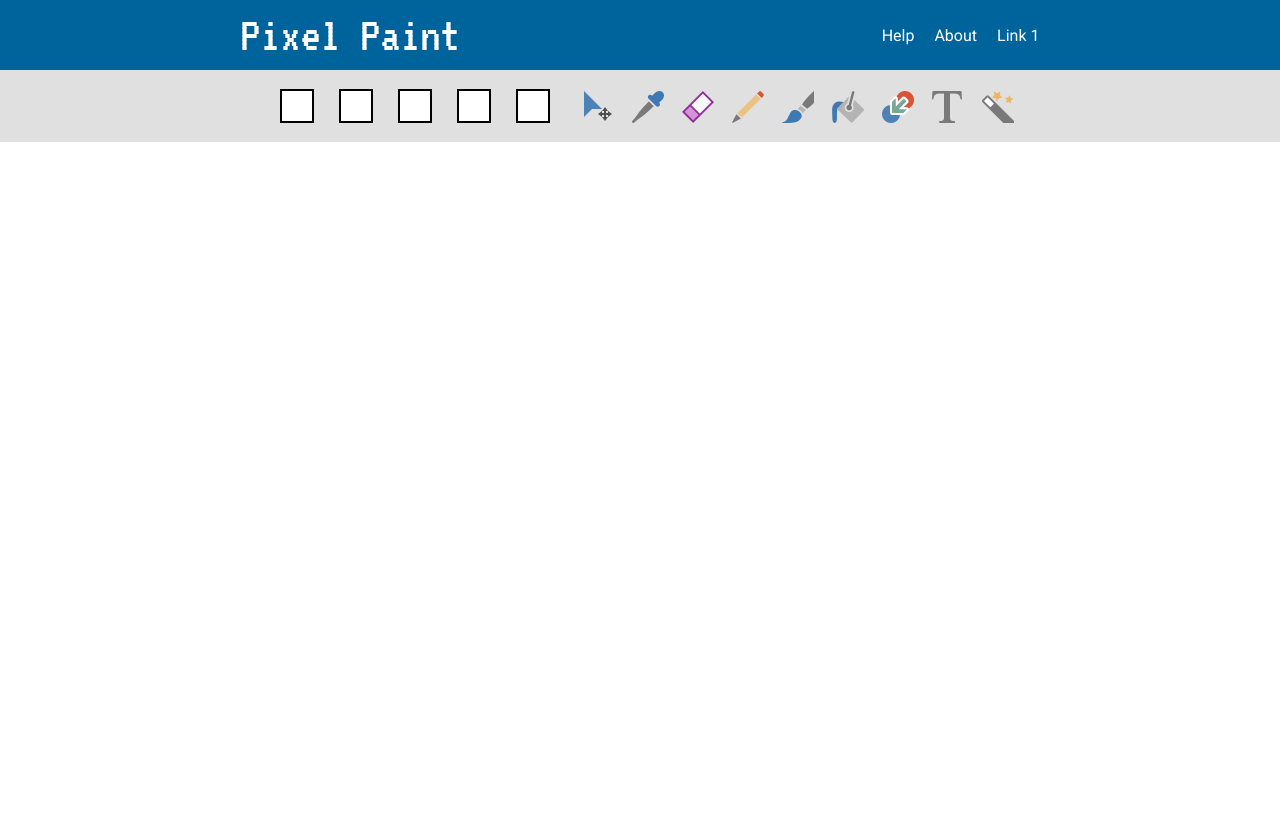
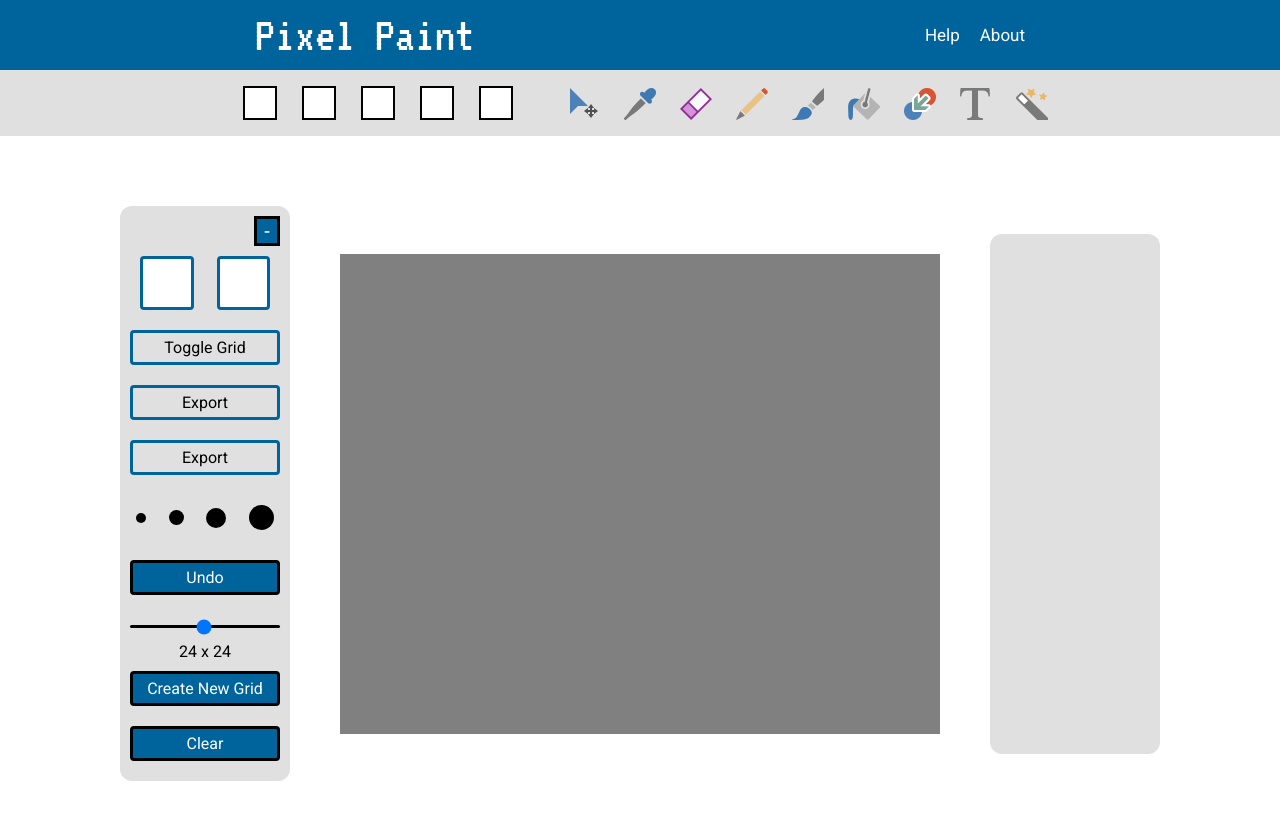
Before and after one commit to lindemanzach/pixel-paint, a plain HTML site: page index.html in a window 1280 px wide. Drawn offline with Linux system fonts and the light colour scheme.

Commit message:
Create left side tool bar
A tool bar on the left that will give the user more options in addition
to the top tool bar

```diff
--- a/index.html
+++ b/index.html
@@ -20,7 +20,6 @@
         <div id="links">
             <a href="#">Help</a>
             <a href="#">About</a>
-            <a href="#">Link 1</a>
         </div>
     </div>
 
@@ -57,5 +56,48 @@
         </div>
     </div>
 
+    <!-- Canvas-->
+    <div id="canvas-container">
+        <div id="side-bar-left">
+
+            <div id="minimize" class="btn-solid">
+                -
+            </div>
+
+            <div id="two-colour">
+                <div class="two-colour"></div>
+                <div class="two-colour"></div>
+            </div>
+            <button class="side-bar-button btn-outline">Toggle Grid</button>
+            <button class="side-bar-button btn-outline">Export</button>
+            <button class="side-bar-button btn-outline">Export</button>
+
+            <div id="draw-size">
+                <div id="small"></div>
+                <div id="medium"></div>
+                <div id="large"></div>
+                <div id="extra-large"></div>
+            </div>
+
+            <button class="side-bar-button btn-solid">Undo</button>
+
+            <div class="grid-slider">
+                <input type="range" min="1" max="100" value="50" class="slider" id="grid-slider">
+                <div id="grid-slider-text">
+                    24 x 24
+                </div>
+            </div>
+
+            <button class="side-bar-button btn-solid">Create New Grid</button>
+            <button class="side-bar-button btn-solid">Clear</button>
+
+
+        </div>
+        <div id="canvas">
+
+        </div>
+        <div id="side-bar-right"></div>
+    </div>
+
 </body>
 </html>
--- a/style.css
+++ b/style.css
@@ -21,7 +21,8 @@
 
 #links > a {
     color: white;
-    text-decoration: none;;
+    text-decoration: none;
+    font-size: 17px;
 }
 
 #links {
@@ -37,15 +38,20 @@ body {
     display: flex;
     justify-content: center;
     align-items: center;
-    gap: 20px;
+    gap: 40px;
     background-color: #E0E0E0;
     padding: 4px;
 }
 
 .icons {
-    gap: 13px;
+    gap: 15px;
     width: 30px;
     height: 30px;
+    padding: 3px;
+}
+
+.icons:hover {
+    transform: scale(1.3);
 }
 
 #icon-container {
@@ -55,10 +61,14 @@ body {
 
 .outer-selector {
     padding: 12px;
-    min-height: 40px;
+    min-height: 30px;
     display: flex;
     justify-content: center;
     align-items: center;
+}
+
+.outer-selector:hover {
+    background-color: white;
 }
 
 .inner-selector {
@@ -77,7 +87,137 @@ body {
     display: flex;
 }
 
-.stupid {
+#canvas-container {
+    display: flex;
+    justify-content: center;
+    gap: 50px;
+    align-items: center;
+    min-height: 70vh;
+    padding: 70px;
+}
+
+#canvas {
     display: grid;
-    place-items: center;
+    background-color: grey;
+    min-height: 60vh;
+    min-width: 600px;
+
 }
+
+.grid {
+    border: 2px solid red;
+}
+
+#side-bar-left, #side-bar-right {
+    min-width: 150px;
+    min-height: 500px;
+    background-color: #E0E0E0;
+    display: flex;
+    flex-direction: column;
+    border-radius: 12px;
+    padding: 10px;
+}
+
+#two-colour {
+    display: flex;
+    justify-content: center;
+    gap: 3px;
+}
+
+.two-colour {
+    background-color: white;
+    border: 3px solid #00649c;
+    border-radius: 4px;
+    min-height: 18px;
+    flex-grow: 1;
+    padding: 15px;
+    margin: 10px;
+}
+
+.side-bar-button {
+    margin: 10px 0px;
+    border-radius: 4px;
+
+    padding: 5px;
+
+    font-family: Roboto, sans-serif;
+    font-weight: 400;
+    font-size: 16px;
+}
+
+.btn-solid {
+    border: 3px solid #000;
+    background-color: #00649c;
+    color: #FFF;
+}
+
+.btn-outline {
+    border: 3px solid #00649c;
+    background-color: #E0E0E0;
+    color: black;
+}
+
+#minimize {
+    min-width: 20px;
+    min-height: 20px;
+    display: flex;
+    justify-content: center;
+    align-items: center;
+    align-self: end;
+    font-size: 20px;
+}
+
+#grid-slider {
+    margin-top: 20px;
+    width: 100%;
+    border-radius: 8px;
+    appearance: none;
+    outline: none;
+    background: black;
+    height: 3px;
+}
+
+#grid-slider-text {
+    margin-top: 10px;
+    display: flex;
+    justify-content: center;
+    align-items: center;
+}
+
+#small, #medium, #large, #extra-large {
+    background-color: black;
+    border-radius: 25px;
+}
+
+#small:hover, #medium:hover, #large:hover, #extra-large:hover {
+    border: solid 3px #00649c;
+}
+
+#draw-size {
+    margin: 20px 0px;
+    display: flex;
+    justify-content: space-around;
+    align-items: center;
+    gap: 10px;
+}
+
+#small {
+    min-width: 10px;
+    min-height: 10px;
+}
+
+#medium {
+    min-width: 15px;
+    min-height: 15px;
+
+}
+
+#large {
+    min-width: 20px;
+    min-height: 20px;
+}
+
+#extra-large{
+    min-width: 25px;
+    min-height: 25px;
+}
```
Also changed, not shown: index.txt (deleted).
